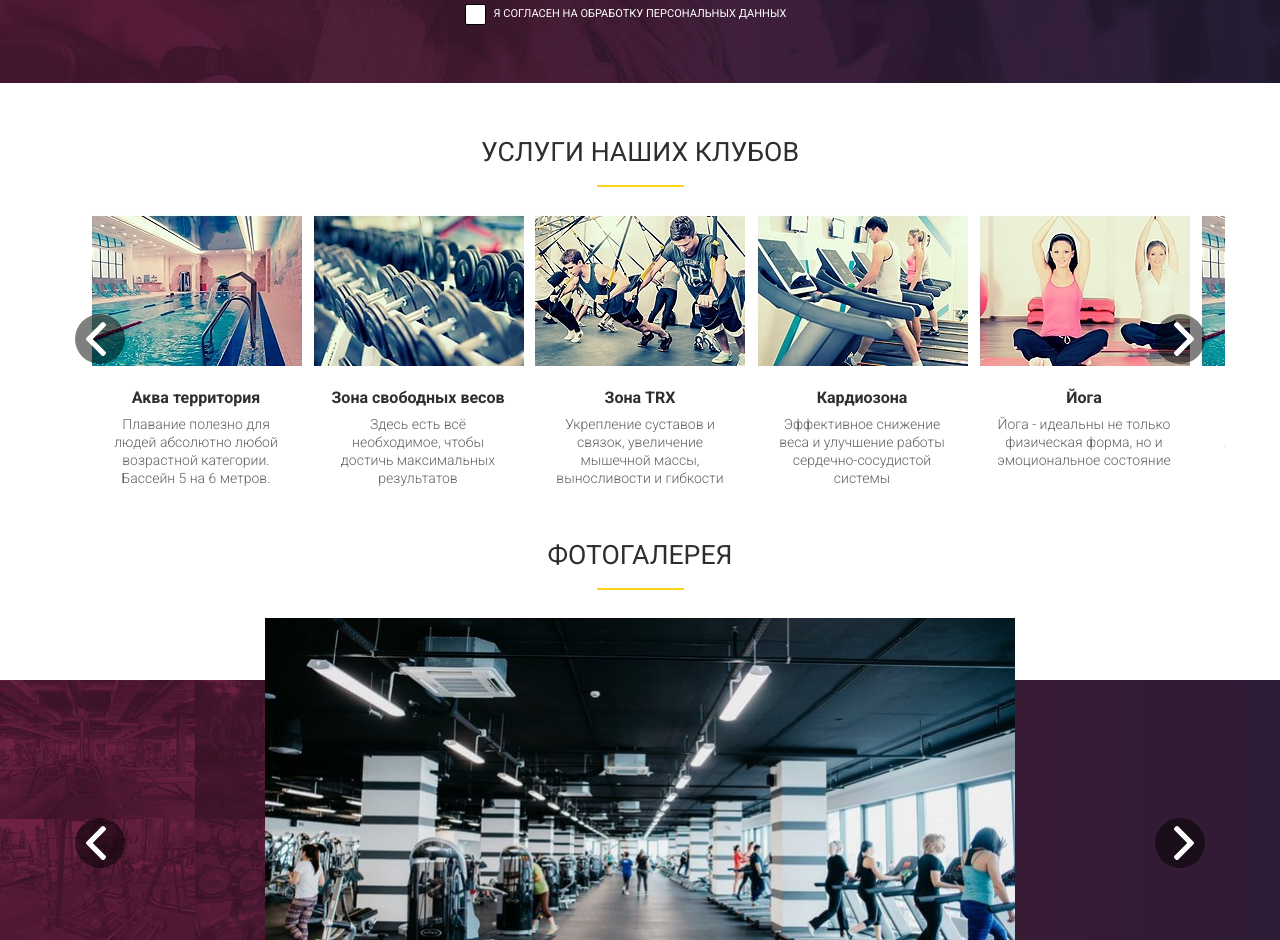
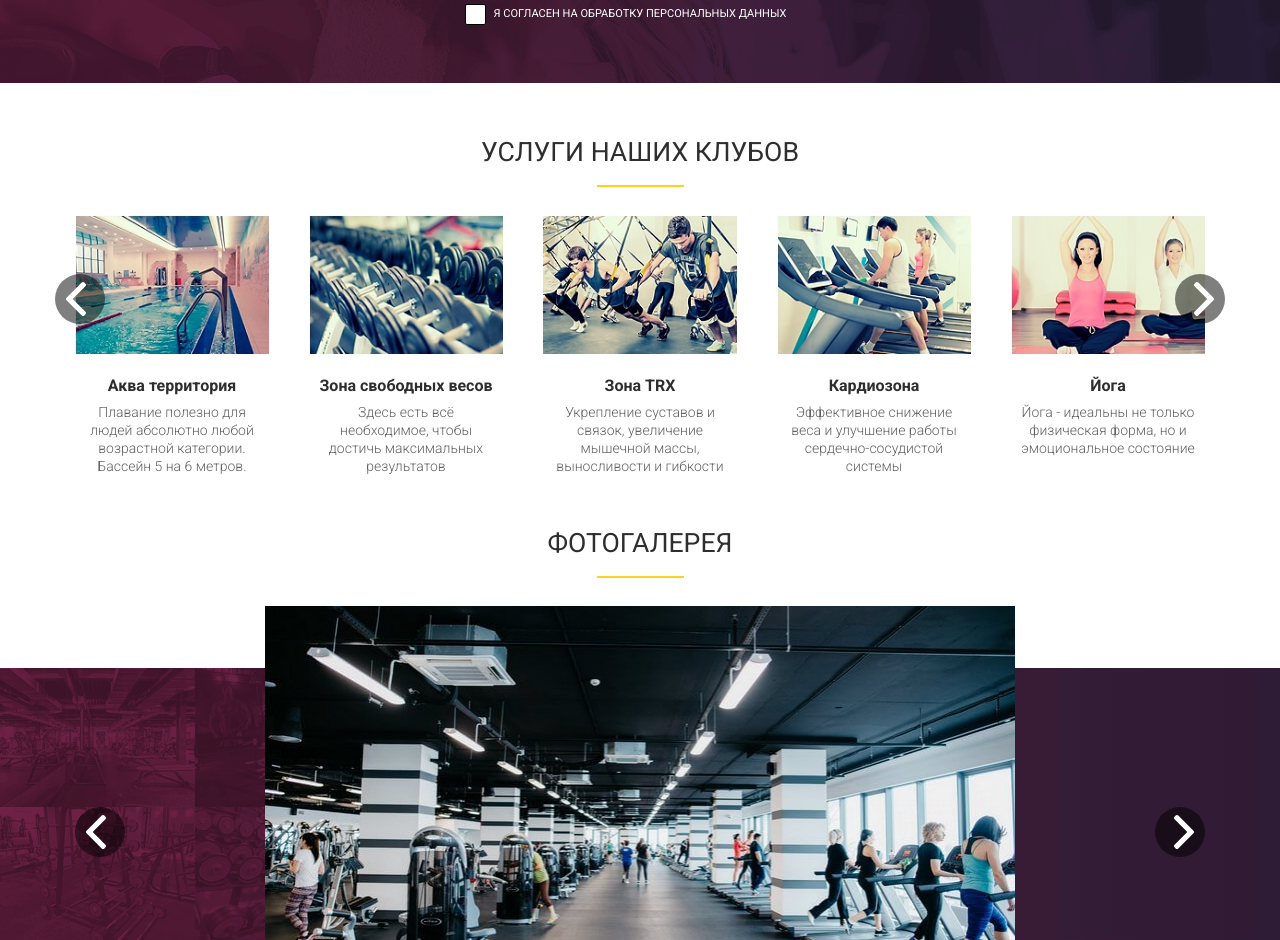
Before and after one commit to chewie21/DiplomJs, a website built with webpack: page index.html in a window 1280 px wide. Shown: the part 1497-2437 px from the top of the page. Built offline with nearby package versions, Linux system fonts and the light colour scheme.

Commit message:
Релиз

```diff
--- a/css/style.css
+++ b/css/style.css
@@ -98,20 +98,64 @@
     transition: background-color .2s
 }
 
-.services-slider {
-    display: flex;
-    transition: transform 0.6s ease;
+.services-btn {
+    position: absolute;
+    cursor: pointer;
+    top: 40%;
+    z-index: 5;
+    width: 50px;
+    height: 50px;
+    background-color: rgba(0, 0, 0, .5);
+    background-repeat: no-repeat;
+    background-size: 34px;
+    border-radius: 50%;
+    -webkit-transition: background-color .2s;
+    transition: background-color .2s
 }
 
-.slideServices {
+.services-btn.prev {
+    left: 0px;
+    background-image: url(../images/icons/left-arrow.svg);
+    background-position: 25% 50%
+}
+
+.services-btn.next {
+    right: 0px;
+    background-image: url(../images/icons/right-arrow.svg);
+    background-position: 75% 50%
+}
+
+.services-btn:hover {
+    background-color: rgba(255, 209, 26, 1);;
+    -webkit-transition: background-color .2s;
+    transition: background-color .2s
+}
+
+.servicesSlider {
+    display: flex !important;
+    transition: transform 0.6s ease !important;
+    will-change: transform !important;
+    padding: 0;
+}
+
+.services-wrapper {
+    position: relative;
+    overflow: hidden !important;
+    padding: 0 !important;
+}
+
+.servicesSlide {
+    margin: 0 !important;
     flex: 0 0 20% !important;
-    width: 20% !important;
-    margin: 0 !important;
-    padding: 0 !important;
+    padding-left: 20px;
+    padding-right: 20px;
 }
 
 @media(max-width:991px) {
     .headerDots {
         justify-content: center !important;
     }
+    .servicesSlide {
+        padding: 0;
+    }
 }
--- a/index.html
+++ b/index.html
@@ -218,62 +218,62 @@
     </div>
 </section>
 <section id="services">
-    <div class="wrapper wrapperDots">
+    <div class="wrapper services-wrapper">
         <h2>услуги наших клубов</h2>
         <div class="services-slider">
-            <div class="slide slideServices">
+            <div class="slide">
                 <img src="images/services-slider/akva.jpg" alt="Аква территория">
                 <h6>Аква территория</h6>
                 <p>Плавание полезно для людей абсолютно любой возрастной категории. Бассейн 5 на 6 метров.</p>
             </div>
-            <div class="slide slideServices">
+            <div class="slide">
                 <img src="images/services-slider/vesy.jpg" alt="Зона свободных весов">
                 <h6>Зона свободных весов</h6>
                 <p>Здесь есть всё необходимое, чтобы достичь максимальных результатов</p>
             </div>
-            <div class="slide slideServices">
+            <div class="slide">
                 <img src="images/services-slider/TRX.jpg" alt="Зона TRX">
                 <h6>Зона TRX</h6>
                 <p>Укрепление суставов и связок, увеличение мышечной массы, выносливости и гибкости</p>
             </div>
-            <div class="slide slideServices">
+            <div class="slide">
                 <img src="images/services-slider/kardio.jpg" alt="Кардиозона">
                 <h6>Кардиозона</h6>
                 <p>Эффективное снижение веса и улучшение работы сердечно-сосудистой системы</p>
             </div>
-            <div class="slide slideServices">
+            <div class="slide">
                 <img src="images/services-slider/yoga.jpg" alt="Йога">
                 <h6>Йога</h6>
                 <p>Йога - идеальны не только физическая форма, но и эмоциональное состояние</p>
             </div>
-            <div class="slide slideServices">
+            <div class="slide">
                 <img src="images/services-slider/akva.jpg" alt="Аква территория">
                 <h6>Аква территория</h6>
                 <p>Плавание полезно для людей абсолютно любой возрастной категории. Бассейн 5 на 6 метров.</p>
             </div>
-            <div class="slide slideServices">
+            <div class="slide">
                 <img src="images/services-slider/vesy.jpg" alt="Зона свободных весов">
                 <h6>Зона свободных весов</h6>
                 <p>Здесь есть всё необходимое, чтобы достичь максимальных результатов</p>
             </div>
-            <div class="slide slideServices">
+            <div class="slide">
                 <img src="images/services-slider/TRX.jpg" alt="Зона TRX">
                 <h6>Зона TRX</h6>
                 <p>Укрепление суставов и связок, увеличение мышечной массы, выносливости и гибкости</p>
             </div>
-            <div class="slide slideServices">
+            <div class="slide">
                 <img src="images/services-slider/kardio.jpg" alt="Кардиозона">
                 <h6>Кардиозона</h6>
                 <p>Эффективное снижение веса и улучшение работы сердечно-сосудистой системы</p>
             </div>
-            <div class="slide slideServices">
+            <div class="slide">
                 <img src="images/services-slider/yoga.jpg" alt="Йога">
                 <h6>Йога</h6>
                 <p>Йога - идеальны не только физическая форма, но и эмоциональное состояние</p>
             </div>
         </div>
-        <a href="#" class="gallery-btn prev" id="arrow-left"></a>
-		<a href="#" class="gallery-btn next" id="arrow-right"></a>
+        <a href="#" class="services-btn prev" id="arrow-left"></a>
+		<a href="#" class="services-btn next" id="arrow-right"></a>
     </div>
 </section>
 <section id="gallery">
--- a/src/index.js
+++ b/src/index.js
@@ -6,7 +6,7 @@ import gift from './modules/gift';
 import submitForm from './modules/submitForm';
 import calc from './modules/calc';
 import headerSlide from './modules/headerSlide';
-
+import servicesSlide from './modules/servicesSlide';
 //Делаем валидными все инпуты
 validInput();
 
@@ -60,3 +60,12 @@ if(document.querySelector(`.card_order`)) calc();
 headerSlide(`.head-slider`);
 
 headerSlide(`#gallery`);
+
+const option = {
+    main: `.services-wrapper`,
+    wrap: `.services-slider`,
+    next: `#arrow-right`,
+    prev: `#arrow-left`
+};
+const thisSlider = new servicesSlide(option);
+thisSlider.init();
--- /dev/null
+++ b/src/modules/servicesSlide.js
@@ -0,0 +1,52 @@
+`use strict`
+
+class servicesSlide {
+    constructor({main, wrap, next, prev}) {
+        this.main = document.querySelector(main);
+        this.wrap = document.querySelector(wrap);
+        this.slides = document.querySelector(wrap).children;
+        this.next = this.main.querySelector(next);
+        this.prev = this.main.querySelector(prev);
+        this.option = {
+            position: 0,
+            slidesToShow: 5,
+        };
+    };
+
+    init() {
+        this.addClass();
+        this.controllService();
+    };
+
+    addClass() {
+        this.main.classList.add(`servicesWrapper`);
+        this.wrap.classList.add(`servicesSlider`);
+        for(const item of this.slides) {
+            item.classList.add(`servicesSlide`);
+        }
+    };
+
+    controllService() {
+        this.prev.addEventListener(`click`, this.prevSlider.bind(this));
+        this.next.addEventListener(`click`, this.nextSlider.bind(this));
+    };
+
+    prevSlider(event) {
+        event.preventDefault();
+        --this.option.position;
+        if(this.option.position < 0) {
+            this.option.position = this.slides.length - 5
+        }
+        this.wrap.style.transform = `translateX(-${this.option.position * 20}%)`
+    };
+    nextSlider(event) {
+        event.preventDefault();
+        ++this.option.position;
+        if(this.option.position > this.slides.length - 5) {
+            this.option.position = 0;
+        }
+        this.wrap.style.transform = `translateX(-${this.option.position * 20}%)`
+    };
+};
+
+export default servicesSlide;
```
Also changed, not shown: mozaika.html (+3 -1 lines), schelkovo.html (+3 -1 lines).
